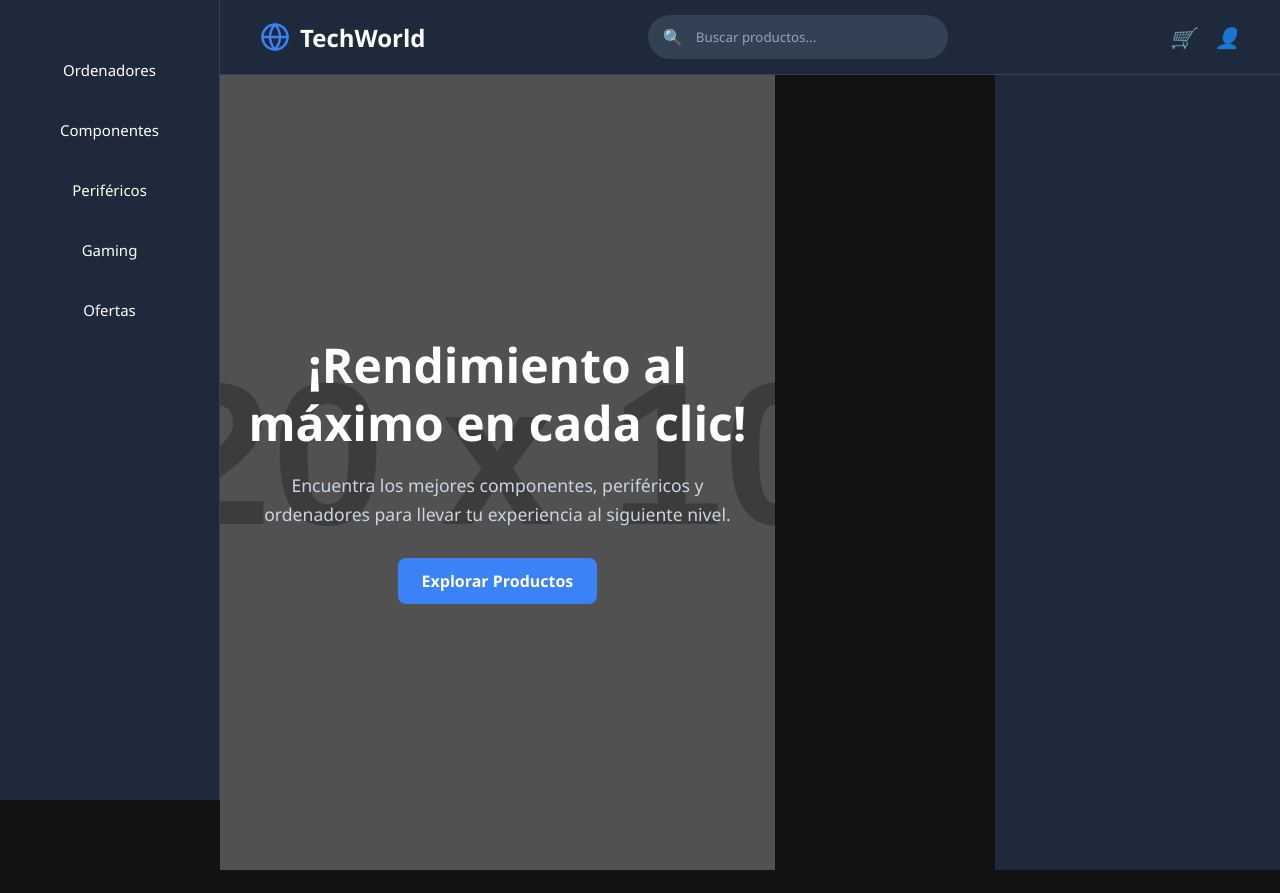
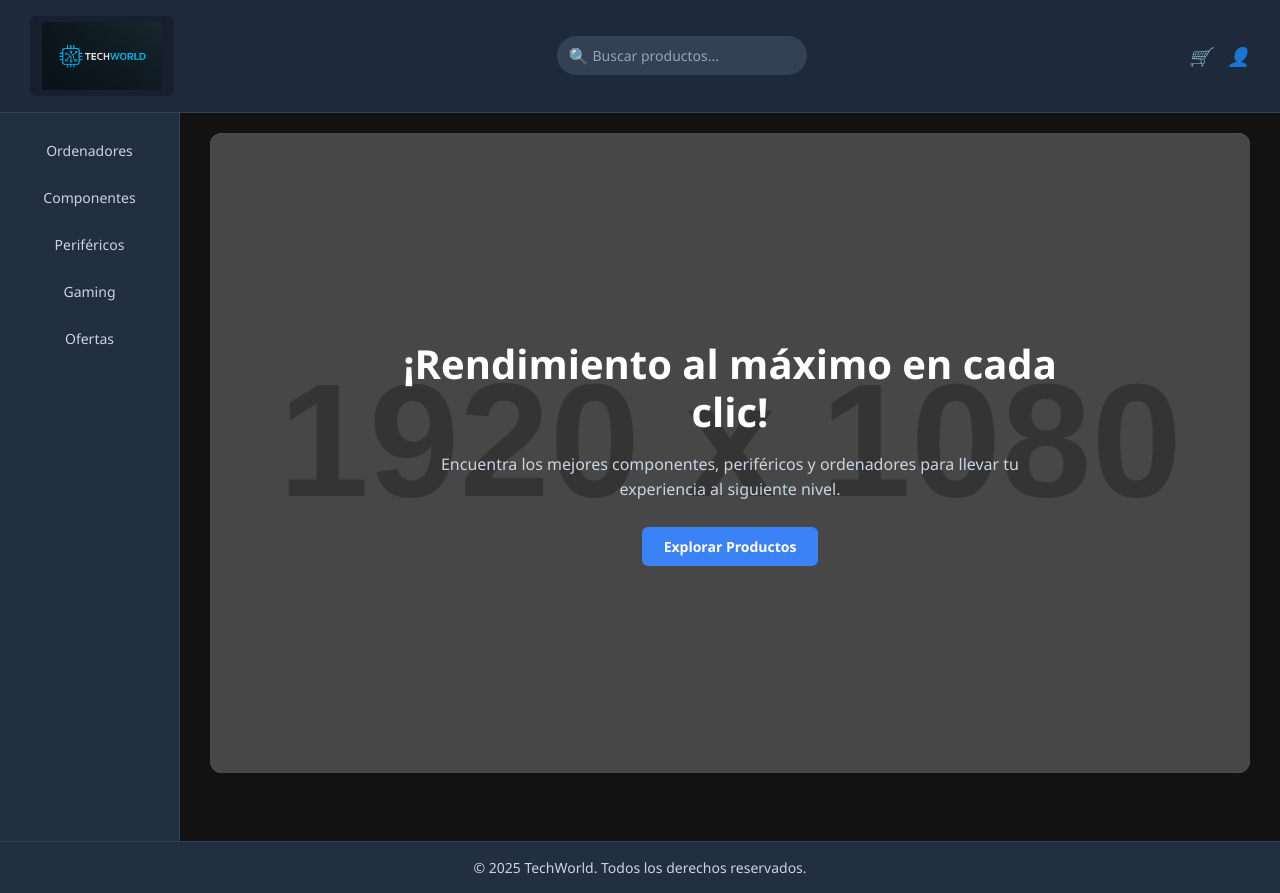
Before and after one commit to Luisbloom/PROYECTO-2-LENGUAJE-DE-MARCAS, a plain HTML site: page index.html in a window 1280 px wide. Before the commit the page ends 870 px from the top, so only its background shows below. Drawn offline with Linux system fonts and the light colour scheme; placeholder pictures from the web are drawn by us.

Commit message:
- Reemplaza logo SVG por imagen desde img/logo.png - Aumenta tamaño del logo para adaptarse a diseño horizontal - Mueve estilos a css/styles.css para mejor organización - Ajusta header y contenedores para mantener alineación visual

```diff
--- a/css/styles.css
+++ b/css/styles.css
@@ -0,0 +1,198 @@
+* {
+  margin: 0;
+  padding: 0;
+  box-sizing: border-box;
+  font-family: 'Segoe UI', Tahoma, Geneva, Verdana, sans-serif;
+}
+
+body {
+  background-color: #121212;
+  color: white;
+  display: flex;
+  flex-direction: column;
+}
+
+/* Header */
+header {
+  background-color: #1e293b;
+  padding: 16px 30px;
+  display: flex;
+  justify-content: space-between;
+  align-items: center;
+  border-bottom: 1px solid #334155;
+  position: sticky;
+  top: 0;
+  z-index: 10;
+}
+
+/* Contenedor del logo con fondo sutil (opcional, para emular la imagen) */
+.logo-container {
+  display: flex;
+  align-items: center;
+  padding: 6px 12px;
+  background-color: #17202f; /* Fondo más oscuro que el header */
+  border-radius: 6px;
+}
+
+.logo-container img {
+  width: 120px; /* Aumentado significativamente para logos horizontales */
+  height: auto;
+  object-fit: contain;
+}
+
+.search-bar {
+  display: flex;
+  align-items: center;
+  background-color: #334155;
+  border-radius: 20px;
+  padding: 6px 12px;
+  width: 250px;
+}
+
+.search-bar input {
+  background: transparent;
+  border: none;
+  color: white;
+  width: 100%;
+  padding: 4px;
+  outline: none;
+  font-size: 14px;
+}
+
+.search-bar input::placeholder {
+  color: #94a3b8;
+}
+
+.header-icons {
+  display: flex;
+  gap: 16px;
+}
+
+.header-icons i {
+  color: white;
+  font-size: 18px;
+  cursor: pointer;
+}
+
+/* Contenedor principal */
+.main-container {
+  display: flex;
+  flex: 1;
+  min-height: calc(100vh - 72px);
+}
+
+/* Barra lateral */
+nav {
+  width: 180px;
+  background-color: #222f40;
+  border-right: 1px solid #334155;
+  padding-top: 20px;
+  padding-bottom: 20px;
+}
+
+nav ul {
+  list-style: none;
+  display: flex;
+  flex-direction: column;
+  gap: 12px;
+  width: 100%;
+  padding: 0 10px;
+}
+
+nav a {
+  color: #cbd5e1;
+  text-decoration: none;
+  font-size: 14px;
+  padding: 8px 12px;
+  border-radius: 6px;
+  display: block;
+  text-align: center;
+  transition: all 0.25s ease;
+}
+
+nav a:hover {
+  background-color: #334155;
+  color: #60a5fa;
+}
+
+/* Contenido principal */
+.content {
+  flex: 1;
+  padding: 20px 30px;
+}
+
+/* Hero */
+.hero {
+  height: 80vh;
+  background: url('https://via.placeholder.com/1920x1080/1e293b/ffffff?text=Gaming+Setup') no-repeat center center;
+  background-size: cover;
+  display: flex;
+  flex-direction: column;
+  justify-content: center;
+  align-items: center;
+  text-align: center;
+  position: relative;
+  border-radius: 12px;
+  overflow: hidden;
+  margin-bottom: 40px;
+}
+
+.hero::before {
+  content: '';
+  position: absolute;
+  top: 0;
+  left: 0;
+  right: 0;
+  bottom: 0;
+  background: rgba(0, 0, 0, 0.65);
+  z-index: 1;
+}
+
+.hero-content {
+  position: relative;
+  z-index: 2;
+  max-width: 700px;
+  padding: 0 20px;
+}
+
+.hero h1 {
+  font-size: 2.5rem;
+  margin-bottom: 16px;
+  line-height: 1.2;
+  font-weight: 700;
+}
+
+.hero p {
+  font-size: 1rem;
+  margin-bottom: 24px;
+  color: #cbd5e1;
+  line-height: 1.6;
+}
+
+.btn {
+  background-color: #3b82f6;
+  color: white;
+  padding: 10px 22px;
+  border-radius: 6px;
+  text-decoration: none;
+  font-weight: 600;
+  transition: background-color 0.3s;
+  display: inline-block;
+  font-size: 14px;
+}
+
+.btn:hover {
+  background-color: #2563eb;
+}
+
+/* Footer */
+footer {
+  background-color: #222f40;
+  padding: 16px;
+  text-align: center;
+  color: #cbd5e1;
+  font-size: 14px;
+  border-top: 1px solid #334155;
+  width: 100%;
+  margin-top: auto;
+}
--- a/index.html
+++ b/index.html
@@ -4,218 +4,13 @@
   <meta charset="UTF-8">
   <meta name="viewport" content="width=device-width, initial-scale=1.0">
   <title>TechWorld - Rendimiento al máximo en cada clic</title>
-<style>
-    * {
-        margin: 0;
-        padding: 0;
-        box-sizing: border-box;
-        font-family: 'Segoe UI', Tahoma, Geneva, Verdana, sans-serif;
-    }
-
-    body {
-        background-color: #121212;
-        color: white;
-        display: flex; /* Importante: crea layout con barra lateral + contenido */
-    }
-
-    /* Barra lateral (nav) */
-    nav {
-        width: 220px;
-        background-color: #1e293b;
-        padding-top: 20px;
-        border-right: 1px solid #334155;
-        height: 100vh;
-        position: fixed;
-        top: 0;
-        left: 0;
-        display: flex;
-        flex-direction: column;
-        align-items: center;
-    }
-
-    nav ul {
-        list-style: none;
-        display: flex;
-        flex-direction: column;
-        gap: 20px;
-        width: 100%;
-        text-align: center;
-        margin-top: 30px;
-    }
-
-    nav a {
-        color: white;
-        text-decoration: none;
-        font-size: 15px;
-        padding: 10px 0;
-        display: block;
-        transition: background-color 0.3s, color 0.3s;
-    }
-
-    nav a:hover {
-        background-color: #334155;
-        color: #60a5fa;
-    }
-
-    /* Header */
-    header {
-        background-color: #1e293b;
-        padding: 15px 40px;
-        display: flex;
-        justify-content: space-between;
-        align-items: center;
-        border-bottom: 1px solid #334155;
-        position: fixed;
-        top: 0;
-        left: 220px; /* deja espacio para la barra lateral */
-        right: 0;
-        z-index: 10;
-    }
-
-    .logo {
-        display: flex;
-        align-items: center;
-        gap: 10px;
-        font-size: 24px;
-        font-weight: bold;
-        color: white;
-    }
-
-    .logo img {
-        width: 30px;
-        height: 30px;
-    }
-
-    .search-bar {
-        display: flex;
-        align-items: center;
-        background-color: #334155;
-        border-radius: 25px;
-        padding: 8px 15px;
-        width: 300px;
-    }
-
-    .search-bar input {
-        background: transparent;
-        border: none;
-        color: white;
-        width: 100%;
-        padding: 5px;
-        outline: none;
-    }
-
-    .search-bar input::placeholder {
-        color: #94a3b8;
-    }
-
-    .search-icon {
-        color: #94a3b8;
-        margin-right: 8px;
-    }
-
-    .header-icons {
-        display: flex;
-        gap: 20px;
-    }
-
-    .header-icons i {
-        color: white;
-        font-size: 20px;
-        cursor: pointer;
-    }
-
-    /* Hero Section */
-    .hero {
-        height: 100vh;
-        background: url('https://via.placeholder.com/1920x1080/1e293b/ffffff?text=Background+Image') no-repeat center center;
-        background-size: cover;
-        display: flex;
-        flex-direction: column;
-        justify-content: center;
-        align-items: center;
-        text-align: center;
-        padding: 20px;
-        position: relative;
-        margin-left: 220px; /* espacio para la barra lateral */
-        margin-top: 70px; /* espacio para el header */
-    }
-
-    .hero::before {
-        content: '';
-        position: absolute;
-        top: 0;
-        left: 0;
-        right: 0;
-        bottom: 0;
-        background: rgba(0, 0, 0, 0.6);
-        z-index: 1;
-    }
-
-    .hero-content {
-        position: relative;
-        z-index: 2;
-        max-width: 800px;
-    }
-
-    .hero h1 {
-        font-size: 3rem;
-        margin-bottom: 20px;
-        line-height: 1.2;
-        font-weight: 700;
-    }
-
-    .hero p {
-        font-size: 1.1rem;
-        margin-bottom: 30px;
-        color: #cbd5e1;
-        line-height: 1.6;
-    }
-
-    .btn {
-        background-color: #3b82f6;
-        color: white;
-        padding: 12px 24px;
-        border-radius: 8px;
-        text-decoration: none;
-        font-weight: 600;
-        transition: background-color 0.3s;
-        display: inline-block;
-    }
-
-    .btn:hover {
-        background-color: #2563eb;
-    }
-
-    footer {
-        background-color: #1e293b;
-        padding: 20px;
-        text-align: center;
-        border-top: 1px solid #334155;
-        margin-left: 220px;
-    }
-</style>
+  <link rel="stylesheet" href="css/styles.css">
 </head>
 <body>
-    <!-- Barra lateral -->
-    <nav>
-        <ul>
-            <li><a href="#">Ordenadores</a></li>
-            <li><a href="#">Componentes</a></li>
-            <li><a href="#">Periféricos</a></li>
-            <li><a href="#">Gaming</a></li>
-            <li><a href="#">Ofertas</a></li>
-        </ul>
-    </nav>
-
   <!-- Header -->
   <header>
-        <div class="logo">
-            <svg xmlns="http://www.w3.org/2000/svg" width="30" height="30" viewBox="0 0 24 24" fill="none" stroke="#3b82f6" stroke-width="2" stroke-linecap="round" stroke-linejoin="round">
-                <circle cx="12" cy="12" r="10"></circle>
-                <line x1="2" y1="12" x2="22" y2="12"></line>
-                <path d="M12 2a15.3 15.3 0 0 1 4 10 15.3 15.3 0 0 1-4 10 15.3 15.3 0 0 1-4-10 15.3 15.3 0 0 1 4-10z"></path>
-            </svg>
-            TechWorld
+    <div class="logo-container">
+      <img src="img/logo.png" alt="TechWorld Logo">
     </div>
 
     <div class="search-bar">
@@ -229,7 +24,19 @@
     </div>
   </header>
 
-    <!-- Hero Section -->
+  <!-- Contenedor principal -->
+  <div class="main-container">
+    <nav>
+      <ul>
+        <li><a href="#">Ordenadores</a></li>
+        <li><a href="#">Componentes</a></li>
+        <li><a href="#">Periféricos</a></li>
+        <li><a href="#">Gaming</a></li>
+        <li><a href="#">Ofertas</a></li>
+      </ul>
+    </nav>
+
+    <div class="content">
       <section class="hero">
         <div class="hero-content">
           <h1>¡Rendimiento al máximo en cada clic!</h1>
@@ -237,10 +44,11 @@
           <a href="#" class="btn">Explorar Productos</a>
         </div>
       </section>
+    </div>
+  </div>
 
-    <!-- Footer -->
   <footer>
-        <p>&copy; 2025 TechWorld. Todos los derechos reservados.</p>
+    © 2025 TechWorld. Todos los derechos reservados.
   </footer>
 </body>
 </html>
```
Also changed, not shown: img/logo.png (added). Lines whose indentation alone changed are shown as unchanged.
